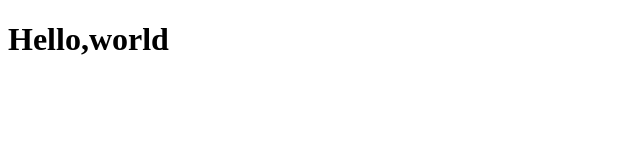
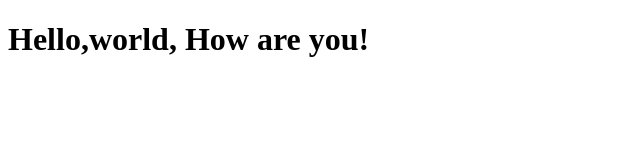
Before and after one commit to mariegrace31/our_website, a plain HTML site: page index.html in a window 1280 px wide. Shown: the whole page, without its empty margins (0-640 px from the left). Drawn offline with Linux system fonts and the light colour scheme.

Commit message:
Update index.html.

```diff
--- a/index.html
+++ b/index.html
@@ -7,6 +7,6 @@
     <title>Document</title>
 </head>
 <body>
-    <h1>Hello,world</h1>
+    <h1>Hello,world, How are you!</h1>
 </body>
 </html>
```
